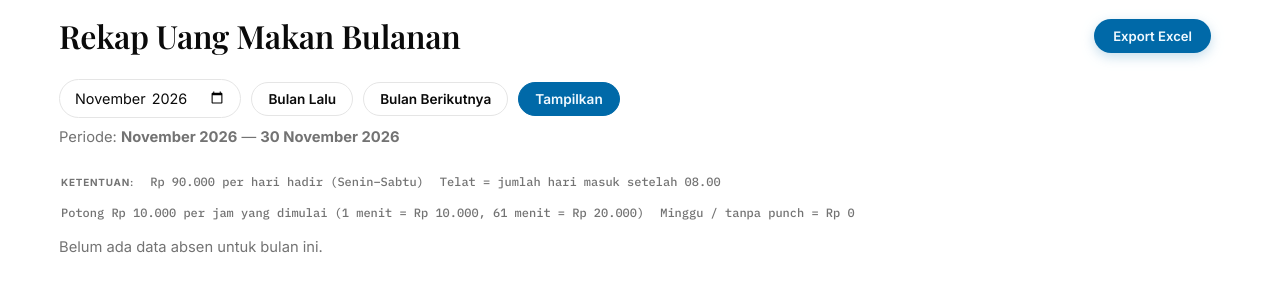
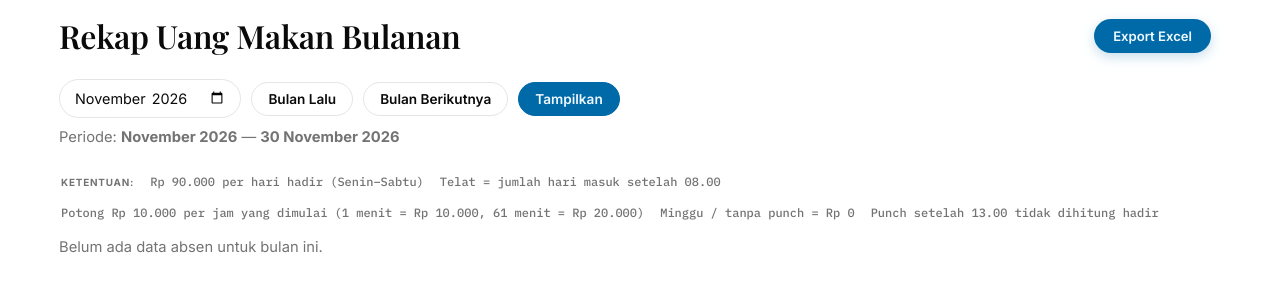
Before and after one commit to rnga4/absen_local, a PHP site: page /rekap_bulanan.php in a window 1280 px wide. Shown: the part 112-412 px from the top of the page. Run offline with PHP 8.4, Linux system fonts and the light colour scheme; the visitor is signed in with stand-in values (Sample User, id 1); data that the repository does not hold is empty; some web fonts are replaced.

Commit message:
docs: explain 13:00 punch cut-off in recap legend

```diff
--- a/app/rekap_bulanan.php
+++ b/app/rekap_bulanan.php
@@ -224,6 +224,7 @@ if (($_GET['export'] ?? '') === '1') {
             <span class="lg-item">Telat = jumlah hari masuk setelah 08.00</span>
             <span class="lg-item">Potong Rp 10.000 per jam yang dimulai (1 menit = Rp 10.000, 61 menit = Rp 20.000)</span>
             <span class="lg-item">Minggu / tanpa punch = Rp 0</span>
+            <span class="lg-item">Punch setelah 13.00 tidak dihitung hadir</span>
         </div>
 
         <?php if (!$hasData): ?>
```
